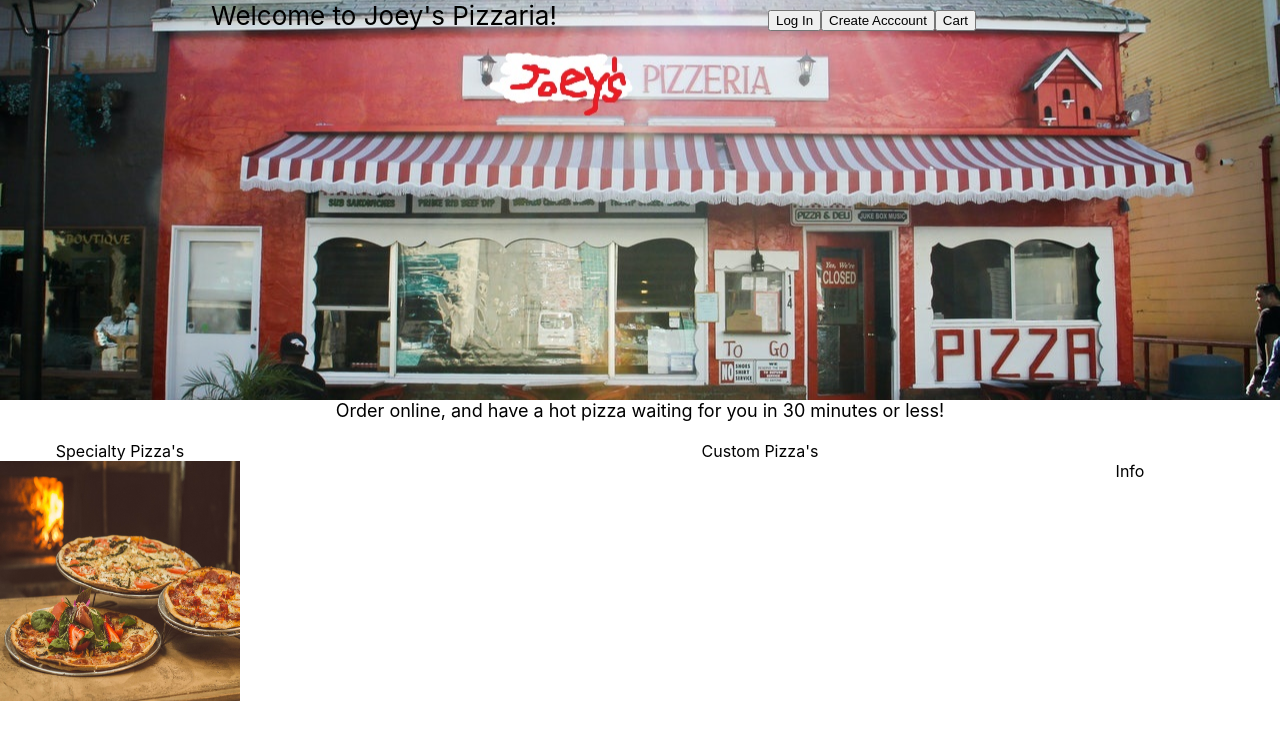
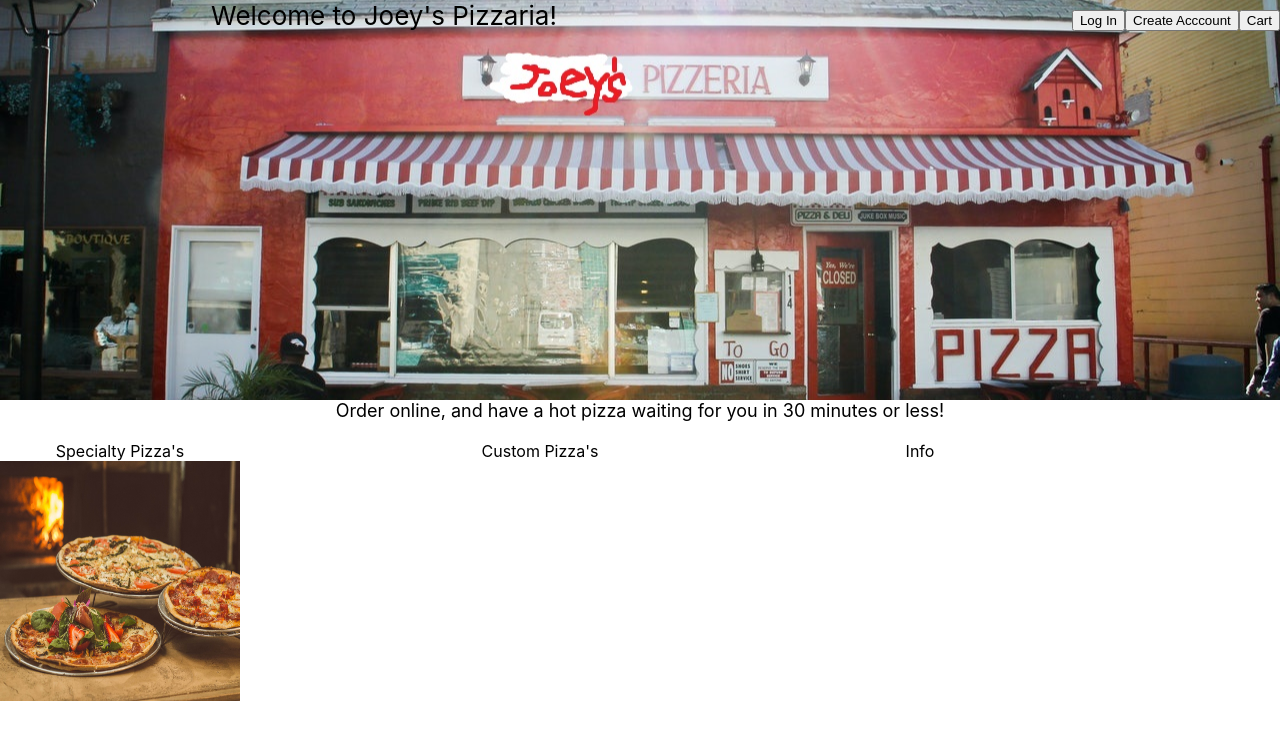
Before and after one commit to FuegoConQueso/Pizza-OLO, a React (Create React App) app: page / in a window 1280 px wide. Shown: the top 740 px of the page. Built offline with nearby package versions, Linux system fonts and the light colour scheme.

Commit message:
Buttons
Clicking things now take you to the respective pages

```diff
--- a/src/components/Header.css
+++ b/src/components/Header.css
@@ -9,7 +9,7 @@
 
 .login-button, .signup-button, .cart-button {
     width: auto;
-    float: left;
+    float: right;
 }
 
 .header-div {
--- a/src/components/Header.js
+++ b/src/components/Header.js
@@ -8,15 +8,26 @@
             <div className="header-text">
                 {this.props.text}
             </div>
+
+            <div className="cart-button">
+                <a href="/cart">
+                    <button type="button">Cart</button>
+                </a>
+            </div>
+
+            <div className="signup-button">
+                <a href="/signup">
+                      <button type="button">Create Acccount</button>
+                </a>
+            </div>
+
             <div className="login-button">
-                <button type="button">Log In</button>
+                <a href="/login">
+                    <button type="button">Log In</button>
+                </a>
             </div>
-            <div className="signup-button">
-                <button type="button">Create Acccount</button>
-            </div>
-            <div className="cart-button">
-                <button type="button">Cart</button>
-            </div>
+
+
         </div>
     );
   }
--- a/src/components/HomeBody.css
+++ b/src/components/HomeBody.css
@@ -18,11 +18,11 @@
 }
 
 .custom {
-    width: auto;
-    float: center;
+    width: 600px;
+    float: left;
 }
 
 .store-info {
-    width: 300px;
-    float: right;
+    width: 1000px;
+    float: center;
 }
--- a/src/components/HomeBody.js
+++ b/src/components/HomeBody.js
@@ -14,7 +14,9 @@
                 <div className="specialty">
                     Specialty Pizza's
                     <br />
-                    <img className="imgContainer" src={SpecialtyImage}/>
+                    <a href="/custom">
+                        <img className="imgContainer" src={SpecialtyImage}/>
+                    </a>
                 </div>
                 <div className="custom">
                     Custom Pizza's
```
